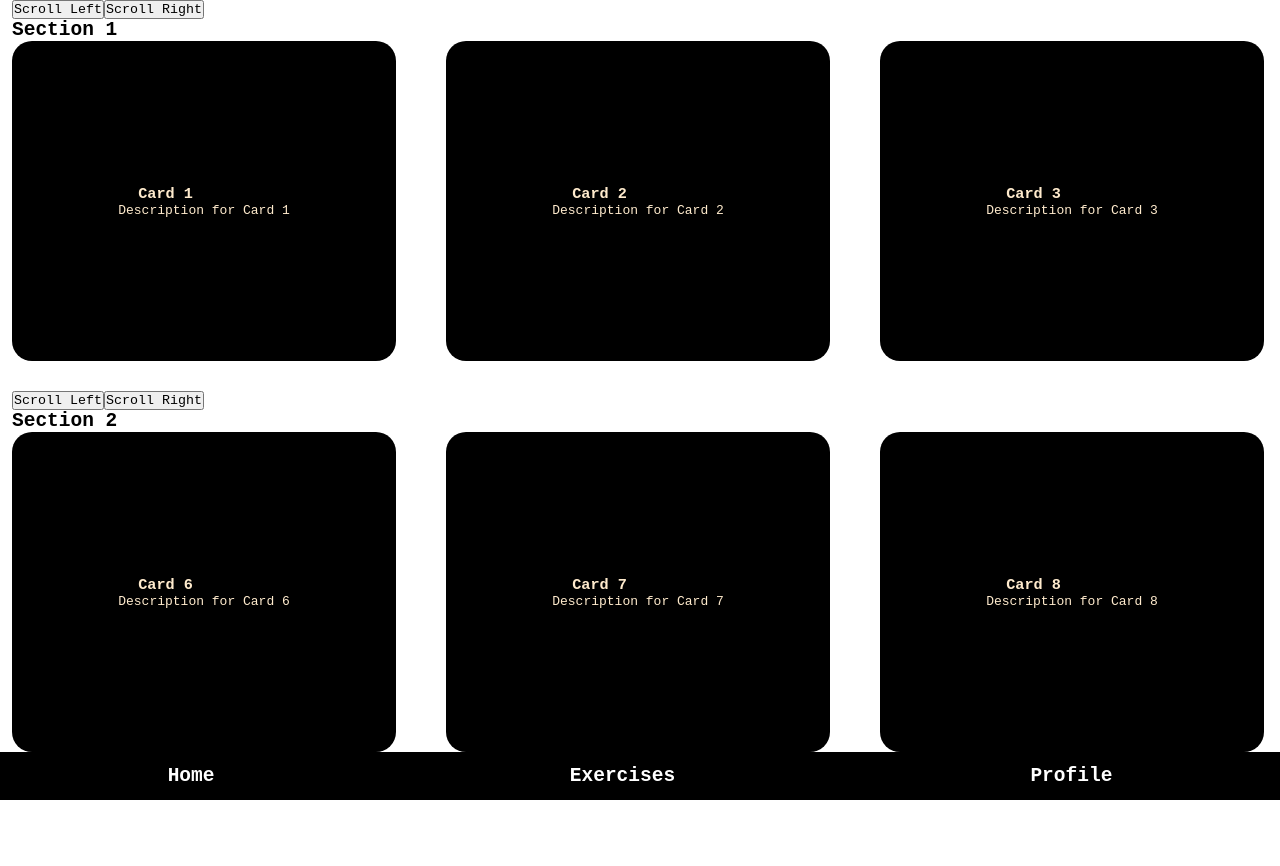
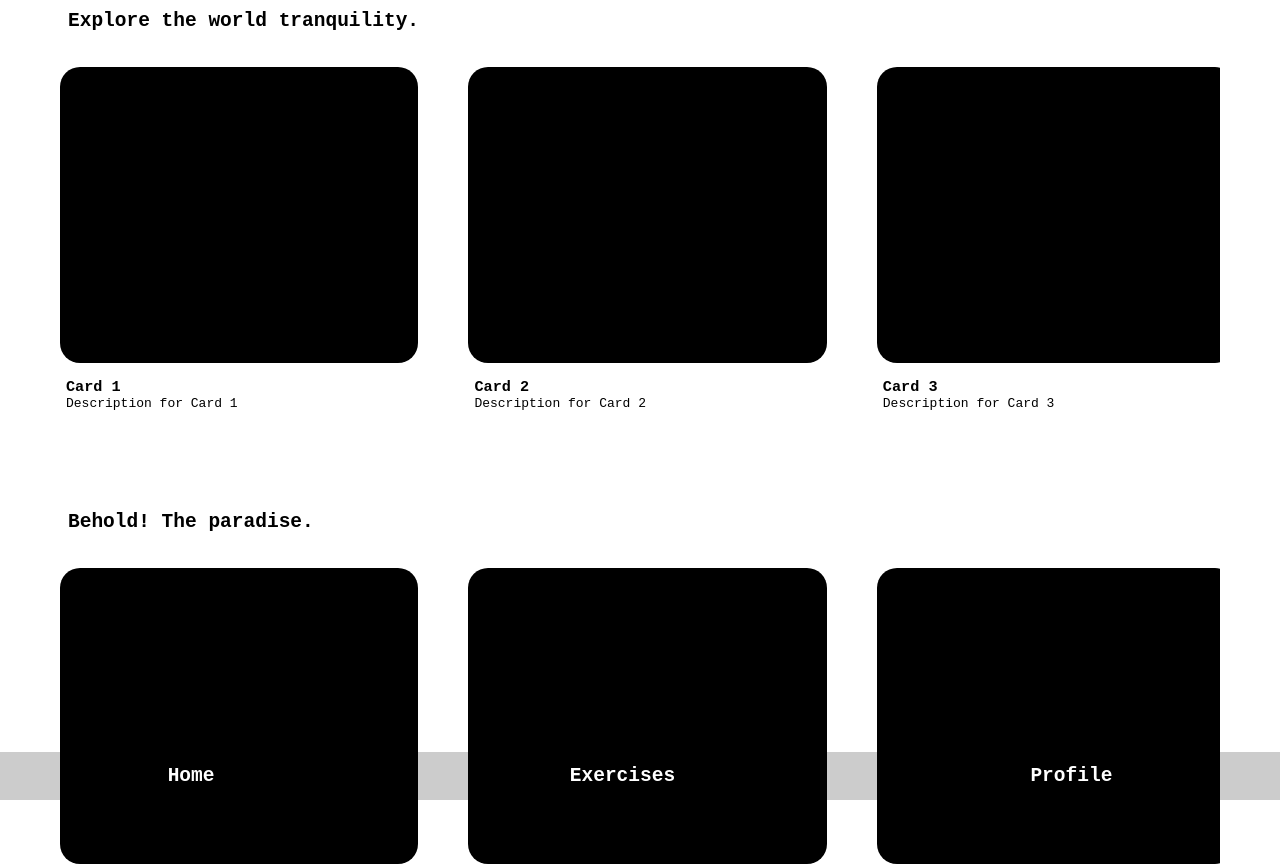
Before and after one commit to RomaZinkevich/MeditationNotMedication, a React (Vite) app in the folder frontend/: page / in a window 1280 px wide. Shown: the top 866 px of the page. Before the commit the page ends 800 px from the top, so only its background shows below. Built offline with nearby package versions, Linux system fonts and the light colour scheme.

Commit message:
Added some formatting to the texts and cards.

```diff
--- a/frontend/src/components/CardComponent.jsx
+++ b/frontend/src/components/CardComponent.jsx
@@ -13,9 +13,12 @@ const CardComponent = ({card, image}) => {
     window.location.href = newLocation;
   };
   return (
-    <div className="insideInfo" style={cardStyle} onClick={handleClick}>
-      <h3 className="cardTitle">{card.title}</h3>
-      <p>{card.description}</p>
+    <div>
+      <div className="insideInfo" style={cardStyle} onClick={handleClick}></div>
+      <div className="details">
+        <h3 className="cardTitle">{card.title}</h3>
+        <p>{card.description}</p>
+      </div>
     </div>
   );
 };
--- a/frontend/src/components/GuideSection.jsx
+++ b/frontend/src/components/GuideSection.jsx
@@ -1,27 +1,11 @@
-import React, {useRef} from "react";
+import React from "react";
 import CardComponent from "./CardComponent";
 
 const GuideSection = ({Cards, sectionID, name}) => {
-  const containerRef = useRef(null);
-
-  const handleScroll = (scrollOffset) => {
-    if (containerRef.current) {
-      containerRef.current.scrollLeft += scrollOffset;
-    }
-  };
-
   return (
     <div className="container">
-      <div>
-        <button onClick={ () => {
-          console.log("Container Ref:", containerRef.current); handleScroll(-200);
-        }}>Scroll Left</button>
-        <button onClick={ () => {
-          console.log("Container Ref:", containerRef.current); handleScroll(200);
-        }}>Scroll Right</button>
-      </div>
       <h2>{name}</h2>
-      <div className="cards_container" ref={containerRef}>
+      <div className="cards_container">
         {Cards.map((card) => (<CardComponent key={card.gId} card={card} image={card.img}/>))}
       </div>
     </div>
--- a/frontend/src/pages/Home.jsx
+++ b/frontend/src/pages/Home.jsx
@@ -10,29 +10,27 @@ function Home() {
         {gId: 1, title: "Card 1", img: "", description: "Description for Card 1"},
         {gId: 2, title: "Card 2", img: "", description: "Description for Card 2"},
         {gId: 3, title: "Card 3", img: "", description: "Description for Card 3"},
-        {gId: 4, title: "Card 4", img: "", description: "Description for Card 4"},
-        {gId: 5, title: "Card 5", img: "", description: "Description for Card 5"},
       ],
-      name: "Section 1",
+      name: "Explore the world tranquility.",
     },
     {
       id: 2,
       cards: [
+        {gId: 4, title: "Card 4", img: "", description: "Description for Card 4"},
+        {gId: 5, title: "Card 5", img: "", description: "Description for Card 5"},
         {gId: 6, title: "Card 6", img: "", description: "Description for Card 6"},
-        {gId: 7, title: "Card 7", img: "", description: "Description for Card 7"},
-        {gId: 8, title: "Card 8", img: "", description: "Description for Card 8"},
       ],
-      name: "Section 2",
+      name: "Behold! The paradise.",
     },
   ];
 
   return (
-    <>
+    <div>
       <NavBar />
       {sections.map((section) => {
         return <GuideSection key={section.id} Cards={section.cards} sectionID={section.id} name={section.name}/>;
       })};
-    </>
+    </div>
   );
 }
 
--- a/frontend/src/styles/components/Card.scss
+++ b/frontend/src/styles/components/Card.scss
@@ -1,30 +1,34 @@
 .container {
   overflow-x: hidden;
   white-space: nowrap;
-  margin: 0 12px;
+  margin: 0 60px;
 }
 
-// .navigation-buttons {
-//   display: flex;
-//   justify-content: space-between;
-//   margin-bottom: 10px;
-// }
+.container h2{
+  margin-left: 8px;
+  margin-top: 10px;
+}
+
+.root_container{
+  align-items: center;
+}
 
 .cards_container {
-  color: blanchedalmond;
+  color: black;
   display: inline-flex;
   gap: 50px;
   justify-content: center;
   align-items: center;
-  margin-bottom: 30px;
+  margin-top: 35px;
+  margin-bottom: 90px;
 }
 
 .insideInfo {
   background-color: black;
   margin: 4px 5px;
   padding: 10px 4px;
-  width: 30vw;
-  height: 40vh;
+  width: 28vw;
+  height: 37vh;
   align-items: center;
   margin: auto;
   border-radius: 20px;
@@ -38,3 +42,8 @@
   width: 35%;
   text-align: left;
 }
+
+.details{
+  margin-left: 6px;
+  margin-top: 15px;
+}
--- a/frontend/src/styles/components/navbar.scss
+++ b/frontend/src/styles/components/navbar.scss
@@ -7,7 +7,7 @@ nav {
     left: 0;
     right: 0;
 
-    background-color: rgb(0, 0, 0);
+    background-color: rgb(0, 0, 0, 0.2);
     height: 6vh;
 
     display: flex;
```
